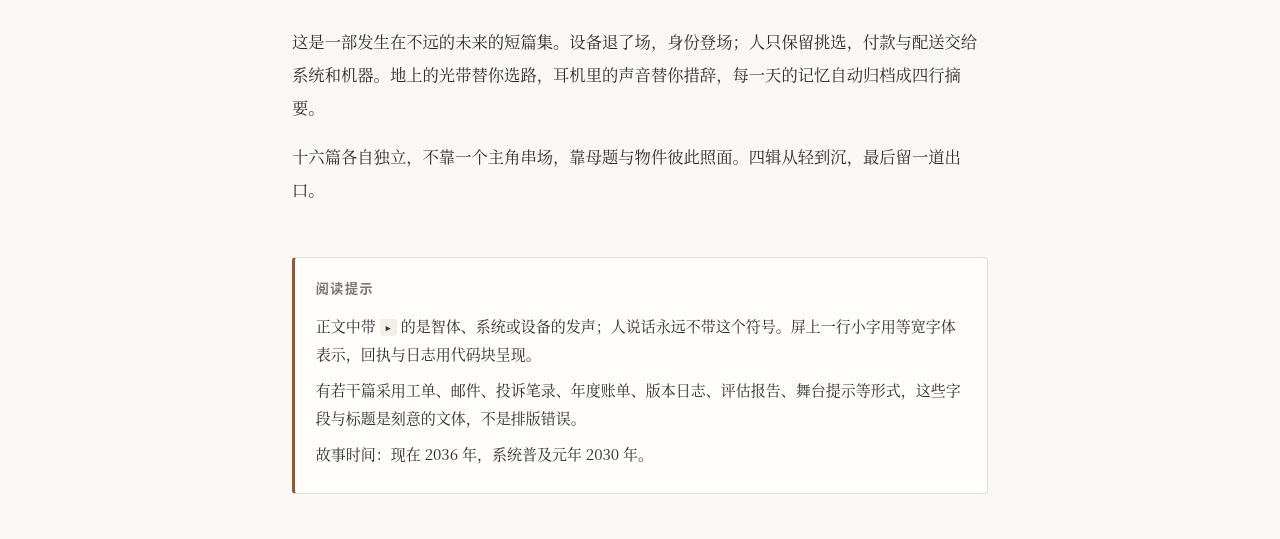
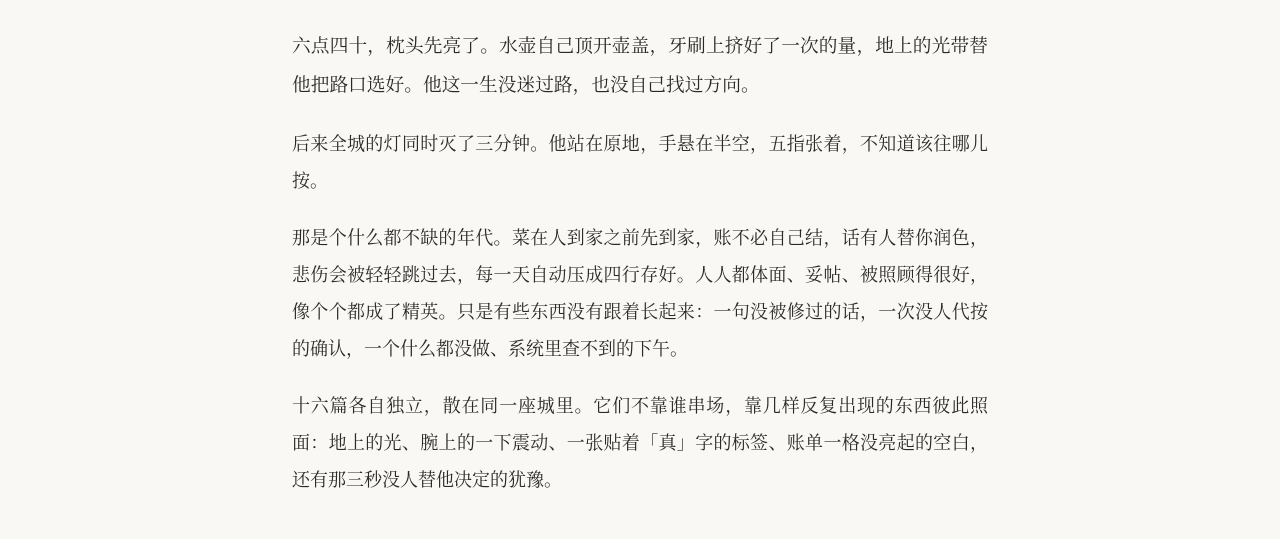
Before and after one commit to SytauW/novel-site, a plain HTML site: page index.html in a window 1280 px wide. Shown: the part 228-767 px from the top of the page. Drawn offline with Linux system fonts and the light colour scheme.

Commit message:
Revise: 首页改为故事简介与极简关于本站，撤去阅读提示与版本说明

```diff
--- a/assets/style.css
+++ b/assets/style.css
@@ -51,14 +51,12 @@ main{max-width:760px;margin:0 auto;padding:clamp(2rem,7vw,4.5rem) clamp(1.1rem,5
 .hero{margin-bottom:3.2rem}
 .hero h1{font-size:clamp(2.1rem,7vw,3.1rem);line-height:1.25;margin:0 0 .5rem;letter-spacing:.06em;font-weight:600}
 .hero .sub{color:var(--muted);font-size:15px;letter-spacing:.18em;margin:0 0 1.8rem;font-family:var(--sans)}
-.lede{font-size:1.02rem;line-height:2.02;margin:0 0 1rem}
-.note{background:var(--panel);border:1px solid var(--rule);border-left:3px solid var(--accent);
-  border-radius:4px;padding:1.1rem 1.3rem;margin:1.8rem 0 3rem;font-size:15px;line-height:1.9}
-.note h2{font-family:var(--sans);font-size:13px;letter-spacing:.12em;color:var(--muted);
-  margin:0 0 .7rem;font-weight:600}
-.note p{margin:.45rem 0}
-.note code{font-family:var(--mono);font-size:.88em;background:var(--code-bg);
-  padding:.08em .35em;border-radius:3px;color:var(--code-fg)}
+.intro p{margin:0 0 1.15em;text-align:justify;line-height:2.05}
+.intro p:first-child{font-size:1.04em}
+.colophon{margin-top:3.6rem;padding-top:1.3rem;border-top:1px solid var(--rule);
+  font-family:var(--sans);font-size:12px;color:var(--muted)}
+.colophon h2{font-size:11px;letter-spacing:.16em;font-weight:600;margin:0 0 .4rem}
+.colophon p{margin:0}
 .vol{margin:2.6rem 0}
 .vol-head{display:flex;align-items:baseline;gap:1rem;border-bottom:1px solid var(--rule);
   padding-bottom:.6rem;margin-bottom:.3rem}
--- a/index.html
+++ b/index.html
@@ -4,7 +4,7 @@
 <meta charset="utf-8">
 <meta name="viewport" content="width=device-width, initial-scale=1">
 <title>跟着光走 · 十六个近未来短篇</title>
-<meta name="description" content="近未来科幻短篇集《跟着光走》，四辑十六篇。AI 让人人好像都成了精英，真实的人性却没有成长。">
+<meta name="description" content="六点四十，枕头先亮了。那是个什么都不缺的年代，只是有些东西没有跟着长起来。">
 <meta name="color-scheme" content="light dark">
 <link rel="stylesheet" href="assets/style.css">
 <script>try{var t=localStorage.getItem('novel-theme');if(t)document.documentElement.setAttribute('data-theme',t);var f=localStorage.getItem('novel-font');if(f)document.documentElement.setAttribute('data-font',f)}catch(e){}</script>
@@ -21,28 +21,25 @@
 <div class="hero">
 <h1>跟着光走</h1>
 <p class="sub">十六个近未来短篇</p>
-<p class="lede">这是一部发生在不远的未来的短篇集。设备退了场，身份登场；人只保留挑选，付款与配送交给系统和机器。地上的光带替你选路，耳机里的声音替你措辞，每一天的记忆自动归档成四行摘要。</p>
-<p class="lede">十六篇各自独立，不靠一个主角串场，靠母题与物件彼此照面。四辑从轻到沉，最后留一道出口。</p>
+<div class="intro">
+<p>六点四十，枕头先亮了。水壶自己顶开壶盖，牙刷上挤好了一次的量，地上的光带替他把路口选好。他这一生没迷过路，也没自己找过方向。</p>
+<p>后来全城的灯同时灭了三分钟。他站在原地，手悬在半空，五指张着，不知道该往哪儿按。</p>
+<p>那是个什么都不缺的年代。菜在人到家之前先到家，账不必自己结，话有人替你润色，悲伤会被轻轻跳过去，每一天自动压成四行存好。人人都体面、妥帖、被照顾得很好，像个个都成了精英。只是有些东西没有跟着长起来：一句没被修过的话，一次没人代按的确认，一个什么都没做、系统里查不到的下午。</p>
+<p>十六篇各自独立，散在同一座城里。它们不靠谁串场，靠几样反复出现的东西彼此照面：地上的光、腕上的一下震动、一张贴着「真」字的标签、账单一格没亮起的空白，还有那三秒没人替他决定的犹豫。</p>
 </div>
-<div class="note">
-<h2>阅读提示</h2>
-<p>正文中带 <code>▸</code> 的是智体、系统或设备的发声；人说话永远不带这个符号。屏上一行小字用等宽字体表示，回执与日志用代码块呈现。</p>
-<p>有若干篇采用工单、邮件、投诉笔录、年度账单、版本日志、评估报告、舞台提示等形式，这些字段与标题是刻意的文体，不是排版错误。</p>
-<p>故事时间：现在 2036 年，系统普及元年 2030 年。</p>
 </div>
 <section class="vol"><div class="vol-head"><h2>辑一 · 世界很亮</h2><span>01—04 ｜ 光先亮起来，人还以为日子是自己的。</span></div><ul class="chap-list"><li><a href="chapters/01.html"><span class="num">01</span><span class="name">跟着光走</span><span class="arrow">→</span></a></li><li><a href="chapters/02.html"><span class="num">02</span><span class="name">工位 47</span><span class="arrow">→</span></a></li><li><a href="chapters/03.html"><span class="num">03</span><span class="name">标签</span><span class="arrow">→</span></a></li><li><a href="chapters/04.html"><span class="num">04</span><span class="name">全部允许</span><span class="arrow">→</span></a></li></ul></section>
 <section class="vol"><div class="vol-head"><h2>辑二 · 系统比我更懂我</h2><span>05—08 ｜ 它开始替你回答，比你自己答得更像你。</span></div><ul class="chap-list"><li><a href="chapters/05.html"><span class="num">05</span><span class="name">访客</span><span class="arrow">→</span></a></li><li><a href="chapters/06.html"><span class="num">06</span><span class="name">第二语言</span><span class="arrow">→</span></a></li><li><a href="chapters/07.html"><span class="num">07</span><span class="name">推断</span><span class="arrow">→</span></a></li><li><a href="chapters/08.html"><span class="num">08</span><span class="name">三秒</span><span class="arrow">→</span></a></li></ul></section>
 <section class="vol"><div class="vol-head"><h2>辑三 · 你是你的存档吗</h2><span>09—12 ｜ 账目、产权、版本，都能证明你在，唯独证不出你。</span></div><ul class="chap-list"><li><a href="chapters/09.html"><span class="num">09</span><span class="name">账单</span><span class="arrow">→</span></a></li><li><a href="chapters/10.html"><span class="num">10</span><span class="name">Commit</span><span class="arrow">→</span></a></li><li><a href="chapters/11.html"><span class="num">11</span><span class="name">空事件</span><span class="arrow">→</span></a></li><li><a href="chapters/12.html"><span class="num">12</span><span class="name">存槽</span><span class="arrow">→</span></a></li></ul></section>
 <section class="vol"><div class="vol-head"><h2>辑四 · 快乐至上</h2><span>13—16 ｜ 所有温柔都到了场，也全都成了囚禁。</span></div><ul class="chap-list"><li><a href="chapters/13.html"><span class="num">13</span><span class="name">标准人</span><span class="arrow">→</span></a></li><li><a href="chapters/14.html"><span class="num">14</span><span class="name">快乐至上</span><span class="arrow">→</span></a></li><li><a href="chapters/15.html"><span class="num">15</span><span class="name">场景</span><span class="arrow">→</span></a></li><li><a href="chapters/16.html"><span class="num">16</span><span class="name">笨拙区</span><span class="arrow">→</span></a></li></ul></section>
-<div class="note">
+<div class="colophon">
 <h2>关于本站</h2>
-<p>本站只收录第四版定稿的十六篇正文，不含设定集、伏笔台账、修订记录等过程文档。纯静态页面，无外部依赖、无追踪脚本，可离线阅读。</p>
-<p>非商业阅读展示，版权归作者所有。</p>
+<p>文本由 AI 生成 · 非商业阅读展示</p>
 </div>
 </main>
 <footer class="site-foot">
   <span>《跟着光走》 · 十六个近未来短篇</span>
-  <span>非商业阅读展示 · 第四版正文</span>
+  <span>非商业阅读展示</span>
 </footer>
 <script src="assets/app.js"></script>
 </body>
```
Also changed, not shown: chapters/01.html (+2 -2 lines), chapters/02.html (+2 -2 lines), chapters/03.html (+2 -2 lines), chapters/04.html (+2 -2 lines), chapters/05.html (+2 -2 lines), chapters/06.html (+2 -2 lines), chapters/07.html (+2 -2 lines), chapters/08.html (+2 -2 lines), chapters/09.html (+2 -2 lines), chapters/10.html (+2 -2 lines), chapters/11.html (+2 -2 lines), chapters/12.html (+2 -2 lines), chapters/13.html (+2 -2 lines), chapters/14.html (+2 -2 lines), 2 more files, 1 other file.
